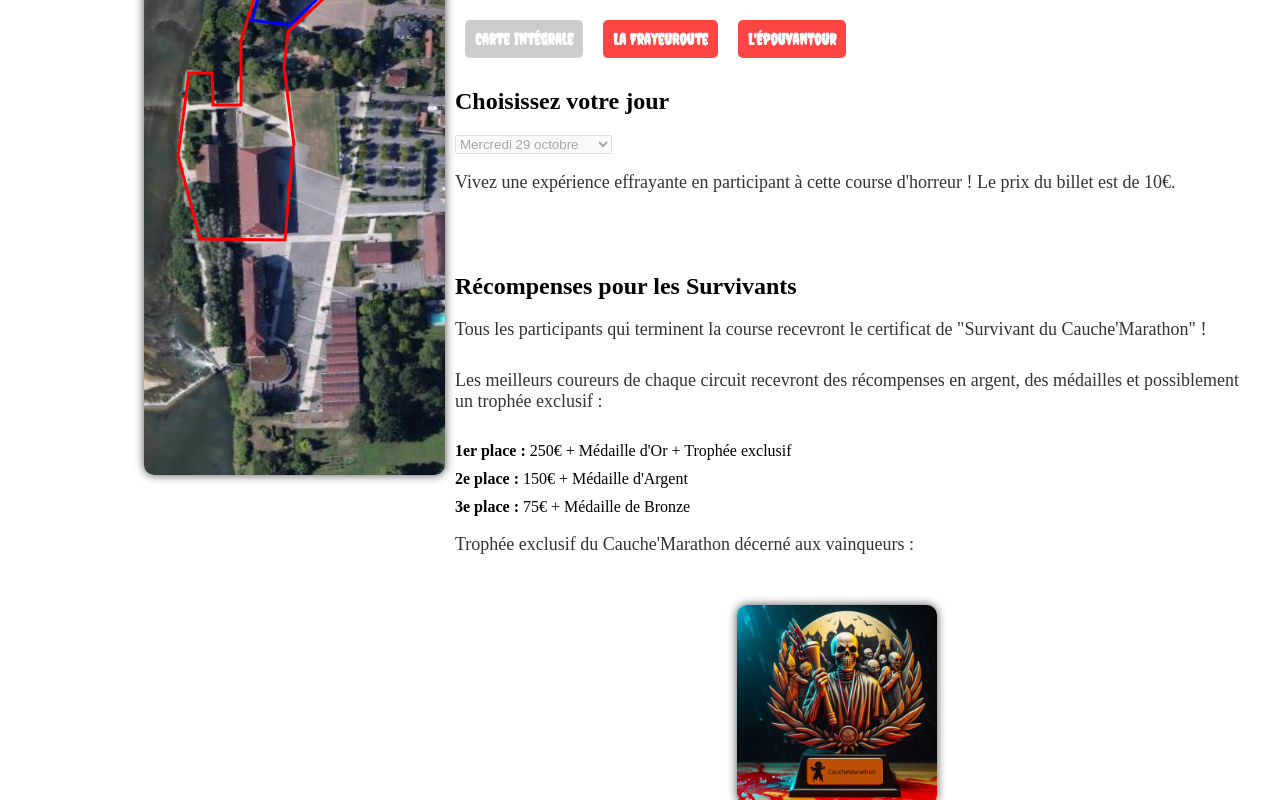
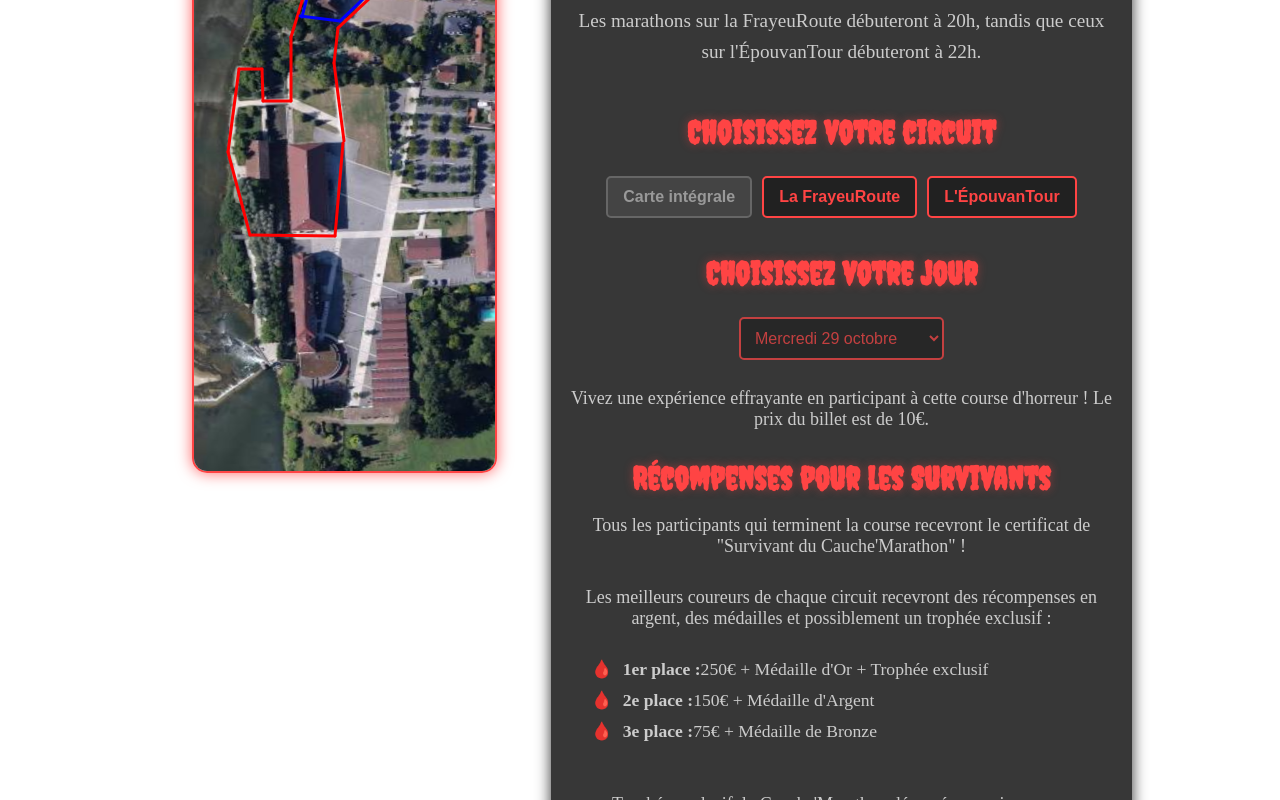
Before and after one commit to Zuuret/SAE-S3-S4_Creepy_Night, a Vue app: page /cauchemarathon in a window 1280 px wide. Shown: the part 520-1320 px from the top of the page. Built offline with nearby package versions, Linux system fonts and the light colour scheme.

Commit message:
Amélioration style du Cauche'Marathon

```diff
--- a/src/views/CaucheMarathon.vue
+++ b/src/views/CaucheMarathon.vue
@@ -27,7 +27,7 @@
           <button @click="selectCircuit('circuit1')" :disabled="selectedCircuit === 'circuit1'">La FrayeuRoute</button>
           <button @click="selectCircuit('circuit2')" :disabled="selectedCircuit === 'circuit2'">L'ÉpouvanTour</button>
         </div>
-
+        <div class="textes">
           <div class="day-selection">
             <h2>Choisissez votre jour</h2>
             <select v-model="selectedDay" :disabled="selectedCircuit === 'both'">
@@ -48,12 +48,14 @@
             <p>Tous les participants qui terminent la course recevront le certificat de "Survivant du Cauche'Marathon" !</p>
             <p>Les meilleurs coureurs de chaque circuit recevront des récompenses en argent, des médailles et possiblement un trophée exclusif :</p>
             <ul>
-            <li><strong>1er place :</strong> 250€ + Médaille d'Or + Trophée exclusif</li>
-            <li><strong>2e place :</strong> 150€ + Médaille d'Argent</li>
-            <li><strong>3e place :</strong> 75€ + Médaille de Bronze</li>
+              <li><strong>1er place : </strong> 250€ + Médaille d'Or + Trophée exclusif</li>
+              <li><strong>2e place : </strong> 150€ + Médaille d'Argent</li>
+              <li><strong>3e place : </strong> 75€ + Médaille de Bronze</li>
             </ul>
+            <br>
             <p>Trophée exclusif du Cauche'Marathon décerné aux vainqueurs :</p>
             <img src="@/assets/trophee_marathon.jpeg" alt="Trophée du Cauche'Marathon" class="trophy-image">
+          </div>
         </div>
       </div>
     </div>
@@ -112,74 +114,97 @@ export default {
 
 <style scoped>
 @import url('https://fonts.googleapis.com/css2?family=Creepster&display=swap');
+@import url('https://fonts.googleapis.com/css2?family=Roboto:wght@300;400;700&display=swap');
 
-.lft {
-  text-align: left;
+body {
+  background-color: #121212;
+  color: #e0e0e0;
+  font-family: 'Roboto', sans-serif;
+  margin: 0;
+  padding: 0;
 }
 
 .titre {
   text-align: center;
-  font-size: 2.5em;
+  font-size: 3em;
   font-family: 'Creepster', cursive;
   letter-spacing: 2px;
   color: #ff4444;
-  text-shadow: 0 0 8px rgba(255, 0, 0, 0.3), 0 0 20px rgba(255, 0, 0, 0.3);
-  margin-top: 130px;
+  text-shadow: 0 0 10px rgba(255, 68, 68, 0.6), 0 0 30px rgba(255, 0, 0, 0.4);
+  margin-top: 9%;
 }
 
 .container {
   display: flex;
   justify-content: space-between;
   align-items: flex-start;
-  margin-top: 50px;
-}
-
-.circuit-selection,
-.ticket-purchase,
-.prizes,
-.day-selection {
-  text-align: left;
+  margin: 50px 10%;
 }
 
 .circuit-image {
-  padding-left: 10%;
-  width: 35%;
+  width: 40%;
+  position: relative;
+}
+
+.circuit-image img {
+  border-radius: 15px;
+  border: 2px solid #ff4444;
+  box-shadow: 0 0 15px rgba(255, 0, 0, 0.6);
 }
 
 .content-right {
   display: flex;
   flex-direction: column;
-  align-items: flex-start;
-  width: 100%;
-  padding-left: 10px;
+  justify-content: flex-start;
+  width: 55%;
+  background: rgba(34, 34, 34, 0.9);
+  border-radius: 15px;
+  padding: 20px;
+  box-shadow: 0 0 15px rgba(0, 0, 0, 0.8);
+}
+
+.presentation p {
+  font-size: 1.2em;
+  line-height: 1.6;
+  margin-bottom: 20px;
+  color: #cccccc;
+}
+
+.circuit-selection h2,
+.day-selection h2,
+.prizes h2,
+.ticket-purchase h2 {
+  font-family: 'Creepster', cursive;
+  font-size: 2em;
+  color: #ff4444;
+  text-shadow: 0 0 10px rgba(255, 68, 68, 0.4);
+  margin-bottom: 15px;
 }
 
 button {
-  font-size: 16px;
-  margin: 10px;
-  padding: 10px;
-  border: none;
+  font-size: 1em;
+  margin: 10px 5px;
+  padding: 10px 15px;
+  border: 2px solid #ff4444;
   border-radius: 5px;
-  background-color: #ff4444;
-  color: white;
+  background-color: #212121;
+  color: #ff4444;
   font-weight: bold;
   cursor: pointer;
   transition: all 0.3s ease;
-  font-family: 'Creepster', cursive;
 }
 
 button:hover {
-  background-color: #ff1a1a;
-  box-shadow: 0 0 10px rgba(255, 0, 0, 0.7);
+  background-color: #ff4444;
+  color: #ffffff;
+  box-shadow: 0 0 10px rgba(255, 68, 68, 0.6);
 }
 
 button:disabled {
-  background-color: #ccc;
+  background-color: #444444;
+  border: 2px solid #666666;
+  color: #999999;
   cursor: not-allowed;
-}
-
-.prizes {
-  margin-top: 30px;
 }
 
 .prizes ul {
@@ -187,19 +212,56 @@ button:disabled {
   padding: 0;
 }
 
+.textes p {
+  color: #cccccc;
+}
+
 .prizes li {
-  font-size: 16px;
+  font-size: 1.1em;
+  padding-left: 20px;
+  margin: 10px 0;
+  display: flex;
+  color: #cccccc;
+  align-items: center;
+}
+
+.prizes li:before {
+  content: '🩸';
+  margin-right: 10px;
+  color: #ff4444;
+}
+
+.trophy-image {
+  display: block;
+  margin: 20px auto;
+  width: 200px;
+  border-radius: 10px;
+  border: 2px solid #ff4444;
+  box-shadow: 0 0 15px rgba(255, 0, 0, 0.7);
+}
+
+select {
+  background-color: #212121;
+  color: #ff4444;
+  border: 2px solid #ff4444;
+  border-radius: 5px;
+  padding: 10px;
+  font-size: 1em;
   margin: 10px 0;
 }
 
-.trophy-image {
-  width: 200px;
-  margin-top: 20px;
-  margin-left: 35%;
+select:focus {
+  outline: none;
+  box-shadow: 0 0 10px rgba(255, 68, 68, 0.8);
 }
 
-img {
-  border-radius: 10px;
-  box-shadow: 0 0 10px rgba(0, 0, 0, 0.7);
+footer {
+  text-align: center;
+  padding: 20px;
+  background-color: #111111;
+  color: #ff4444;
+  font-family: 'Creepster', cursive;
+  letter-spacing: 2px;
 }
+
 </style>
```
Lines whose indentation alone changed are shown as unchanged.
